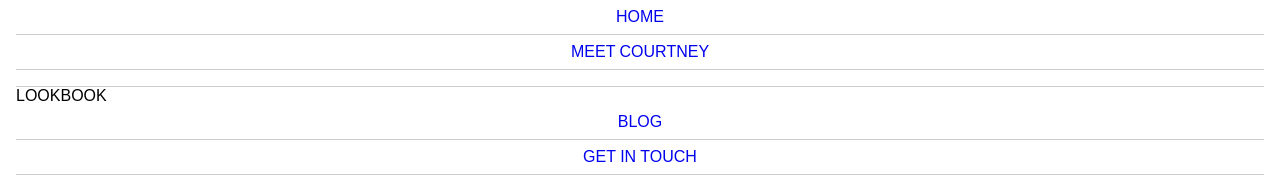
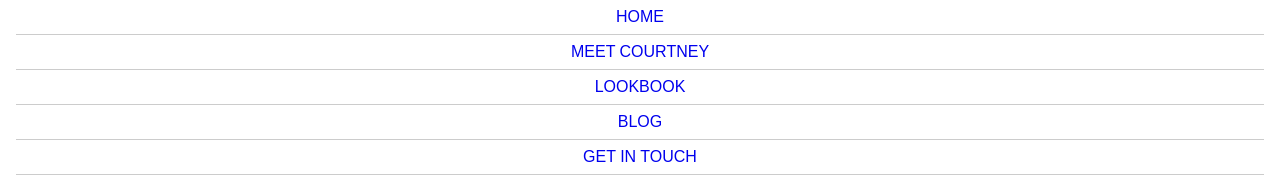
Before and after one commit to norr0065/project-pushpage, a plain HTML site: page index.html in a window 1280 px wide. Shown: the part 1269-1460 px from the top of the page. Drawn offline with nearby package versions, Linux system fonts and the light colour scheme; some icons are missing.

Commit message:
feat(html): fix typo

```diff
--- a/index.html
+++ b/index.html
@@ -31,7 +31,7 @@
           <ul>
               <li><a href="#">HOME</a></li>
               <li><a href="#">MEET COURTNEY</a></li>
-              <li><a href="#"></a>LOOKBOOK</li>
+              <li><a href="#">LOOKBOOK</a></li>
               <li><a href="#">BLOG</a></li>
               <li><a href="#">GET IN TOUCH</a></li>
           </ul>
```
